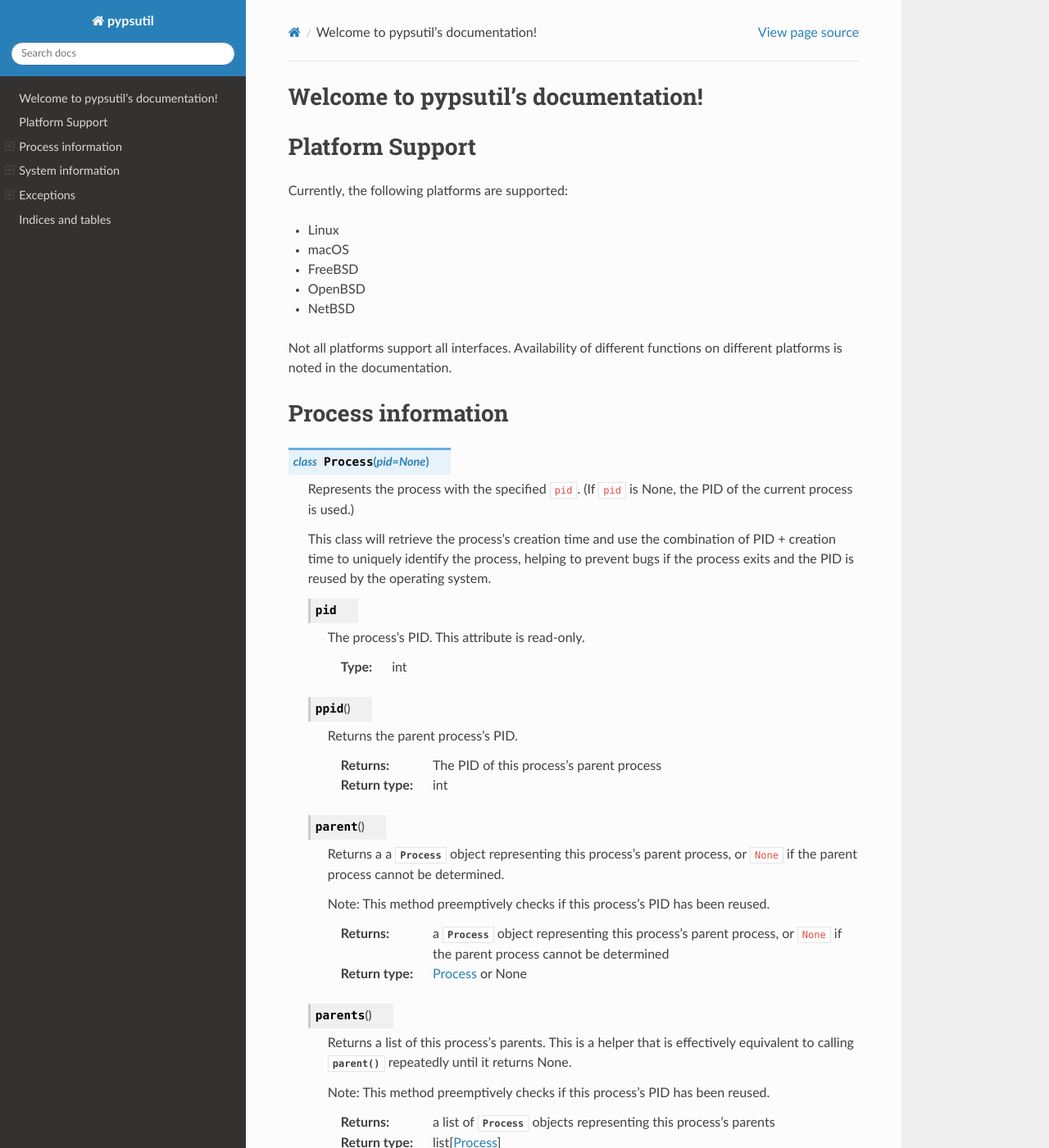
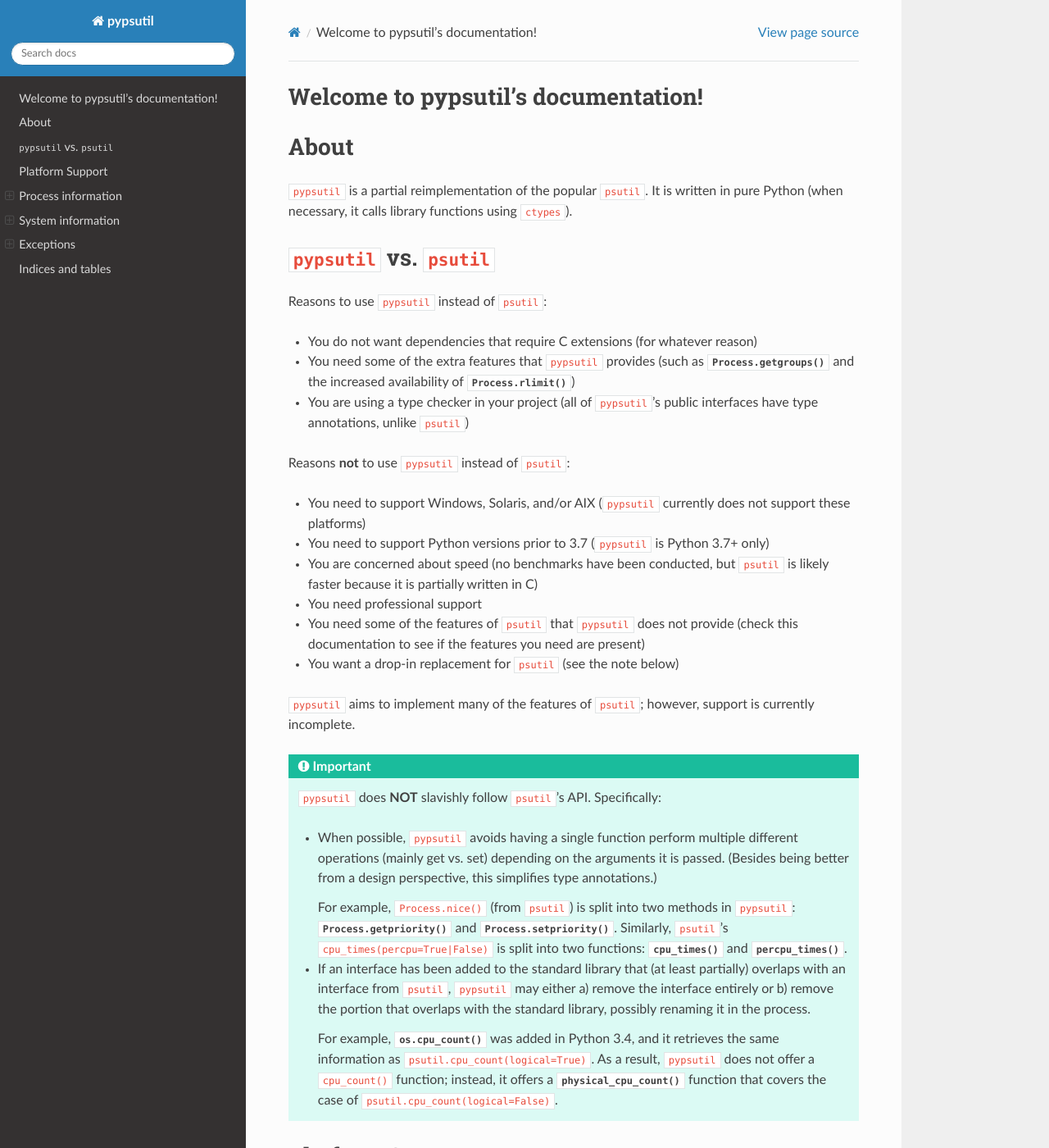
Before and after one commit to cptpcrd/pypsutil, a Sphinx documentation site: the page built from docs/index.rst, in a window 1280 px wide and 1400 px high. Shown: the whole window at 82% size. Built offline with Sphinx 7.4.7 and the Read the Docs theme 2.0.0, drawn with Linux system fonts in a browser that asks for light colours.

Commit message:
docs: Add "About" and "pypsutil vs. psutil" sections

```diff
--- a/docs/index.rst
+++ b/docs/index.rst
@@ -5,6 +5,60 @@
    :maxdepth: 2
    :caption: Contents:
 
+
+About
+=====
+
+``pypsutil`` is a partial reimplementation of the popular ``psutil``. It is written in pure
+Python (when necessary, it calls library functions using ``ctypes``).
+
+``pypsutil`` vs. ``psutil``
+===========================
+
+Reasons to use ``pypsutil`` instead of ``psutil``:
+
+- You do not want dependencies that require C extensions (for whatever reason)
+- You need some of the extra features that ``pypsutil`` provides (such as
+  :py:meth:`Process.getgroups()` and the increased availability of :py:meth:`Process.rlimit()`)
+- You are using a type checker in your project (all of ``pypsutil``'s public interfaces have type
+  annotations, unlike ``psutil``)
+
+Reasons **not** to use ``pypsutil`` instead of ``psutil``:
+
+- You need to support Windows, Solaris, and/or AIX (``pypsutil`` currently does not support these
+  platforms)
+- You need to support Python versions prior to 3.7 (``pypsutil`` is Python 3.7+ only)
+- You are concerned about speed (no benchmarks have been conducted, but ``psutil`` is likely faster
+  because it is partially written in C)
+- You need professional support
+- You need some of the features of ``psutil`` that ``pypsutil`` does not provide (check this
+  documentation to see if the features you need are present)
+- You want a drop-in replacement for ``psutil`` (see the note below)
+
+``pypsutil`` aims to implement many of the features of ``psutil``; however, support is currently
+incomplete.
+
+.. important::
+   ``pypsutil`` does **NOT** slavishly follow ``psutil``'s API. Specifically:
+
+   - When possible, ``pypsutil`` avoids having a single function perform multiple different
+     operations (mainly get vs. set) depending on the arguments it is passed. (Besides being better
+     from a design perspective, this simplifies type annotations.)
+
+     For example, ``Process.nice()`` (from ``psutil``) is split into two methods in ``pypsutil``:
+     :py:meth:`Process.getpriority()` and :py:meth:`Process.setpriority()`. Similarly, ``psutil``'s
+     ``cpu_times(percpu=True|False)`` is split into two functions: :py:func:`cpu_times()` and
+     :py:func:`percpu_times()`.
+
+   - If an interface has been added to the standard library that (at least partially) overlaps with
+     an interface from ``psutil``, ``pypsutil`` may either a) remove the interface entirely or b)
+     remove the portion that overlaps with the standard library, possibly renaming it in the
+     process.
+
+     For example, :py:func:`os.cpu_count()` was added in Python 3.4, and it retrieves the same
+     information as ``psutil.cpu_count(logical=True)``. As a result, ``pypsutil`` does not offer a
+     ``cpu_count()`` function; instead, it offers a :py:func:`physical_cpu_count()` function that
+     covers the case of ``psutil.cpu_count(logical=False)``.
 
 Platform Support
 ================
```
